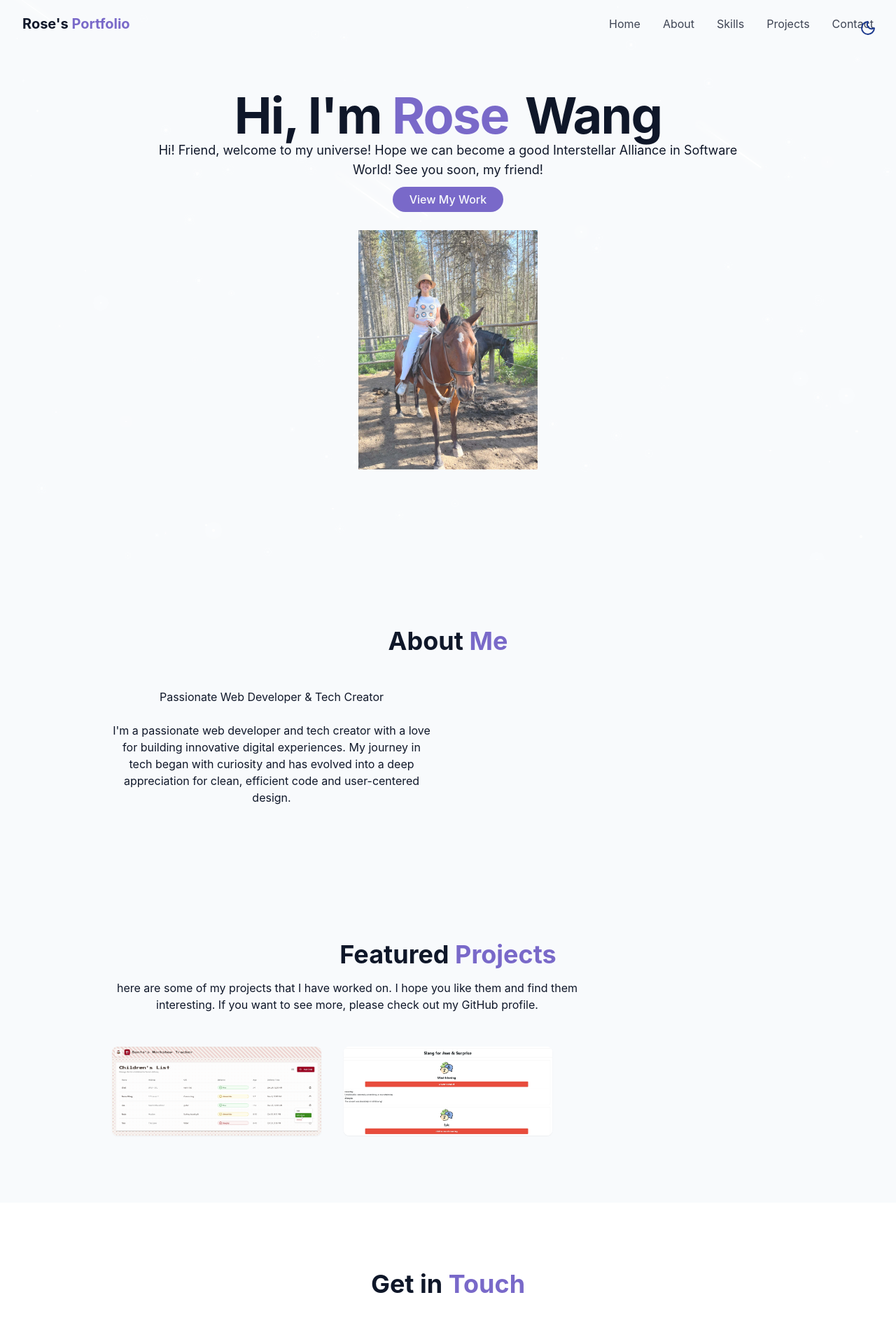
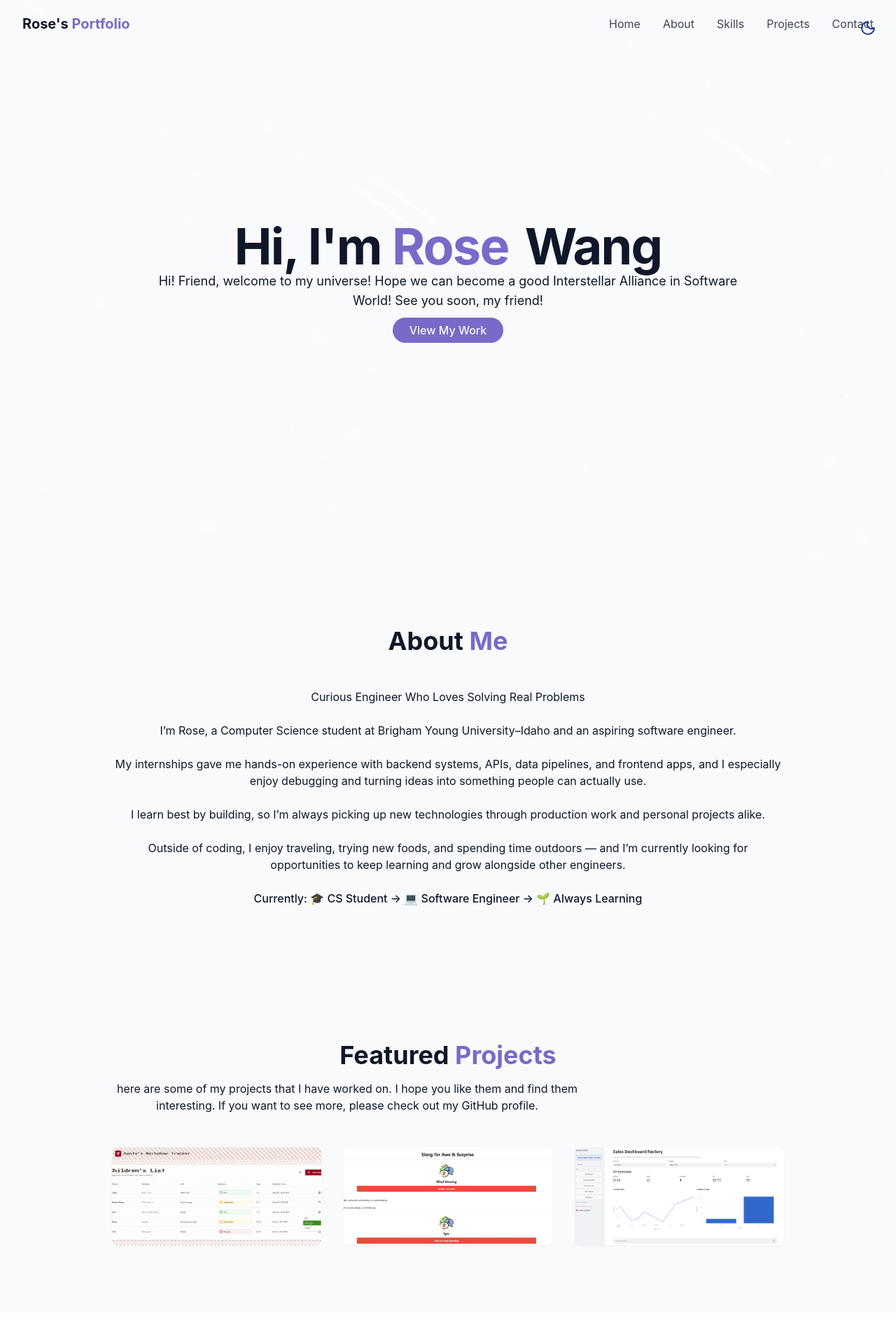
Before and after one commit to RoseWang-web/Portfolio, a React (Vite) app: page / in a window 1280 px wide. Shown: the top 1901 px of the page at 70% size. Built offline with nearby package versions, Linux system fonts and the light colour scheme.

Commit message:
update About me section description and remove image about me

```diff
--- a/src/components/AboutSection.jsx
+++ b/src/components/AboutSection.jsx
@@ -8,14 +8,30 @@ export const AboutSection = () => {
                     About <span className="text-primary"> Me</span>
                 </h2>
 
-                <div className="grid grid-cols-1 md:grid-cols-2 gap-12 items-center relative">
+                <div className="grid grid-cols-1 gap-12 items-center relative">
                     <div className="space-y-6">
-                        <h3>Passionate Web Developer & Tech Creator</h3>
+                        <h3>Curious Engineer Who Loves Solving Real Problems</h3>
 
-                        <p className="text-muted-foreground">I'm a passionate web developer and tech creator with a love for building innovative digital experiences. My journey in tech began with curiosity and has evolved into a deep appreciation for clean, efficient code and user-centered design.</p>
+                        <p className="text-muted-foreground">
+                            I’m Rose, a Computer Science student at Brigham Young University–Idaho and an aspiring software engineer.
+                        </p>
+
+                        <p className="text-muted-foreground">
+                            My internships gave me hands-on experience with backend systems, APIs, data pipelines, and frontend apps, and I especially enjoy debugging and turning ideas into something people can actually use.
+                        </p>
+
+                        <p className="text-muted-foreground">
+                            I learn best by building, so I’m always picking up new technologies through production work and personal projects alike.
+                        </p>
+
+                        <p className="text-muted-foreground">
+                            Outside of coding, I enjoy traveling, trying new foods, and spending time outdoors — and I’m currently looking for opportunities to keep learning and grow alongside other engineers.
+                        </p>
+
+                        <p className="text-muted-foreground font-medium">
+                            Currently: 🎓 CS Student → 💻 Software Engineer → 🌱 Always Learning
+                        </p>
                     </div>
-
-                    <div></div>
                 </div>
             </div>
         </section>
--- a/src/components/ProjectSection.jsx
+++ b/src/components/ProjectSection.jsx
@@ -16,6 +16,15 @@ const projects = [
         tags: ["App", "Expo", "Node.js"],
         demoUrl: "#",
         githubUrl: "https://github.com/RoseWang-web/English_Slang"
+    },
+    {
+        id: 3,
+        title: "Sales Dashboard",
+        description: "A dashboard that visualizes sales data and provides insights for business decision-making.",
+        image: "projects/Sales_Dashboard.png",
+        tags: ["Python", "Streamlit", "DataBricks"],
+        demoUrl: "#",
+        githubUrl: "https://github.com/Ash-Uchida/sales-dashboard-factory"
     }
 ]
 export const ProjectSection = ({ title, description, link }) => {
--- a/src/components/RoseSection.jsx
+++ b/src/components/RoseSection.jsx
@@ -22,12 +22,6 @@ export const RoseSection = () => {
                         View My Work
                     </a>
                 </div>
-                <img
-                    src="/src/components/Rose_hourse_riding.jpg"
-                    alt="Rose picture"
-
-                    className="mt-8 mx-auto w-48 md:w-64 opacity-80 pointer-events-none select-none block"
-                ></img>
             </div>
 
         </section>
```
Also changed, not shown: public/projects/Sales_Dashboard.png (added), src/components/Rose_hourse_riding.jpg (deleted).
